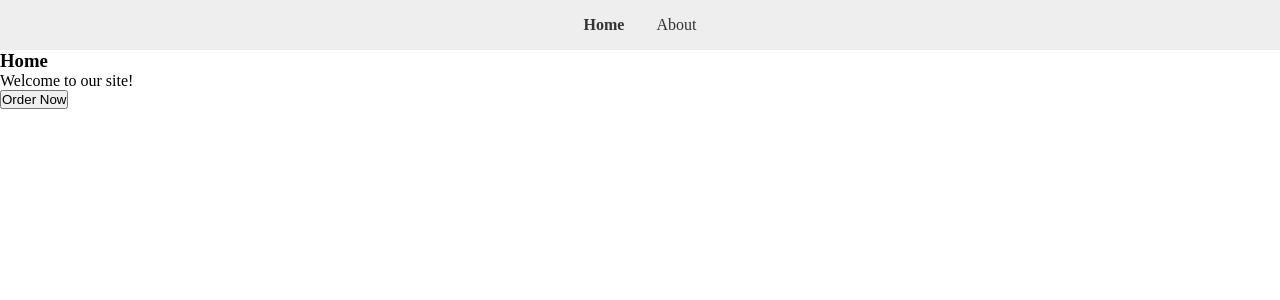
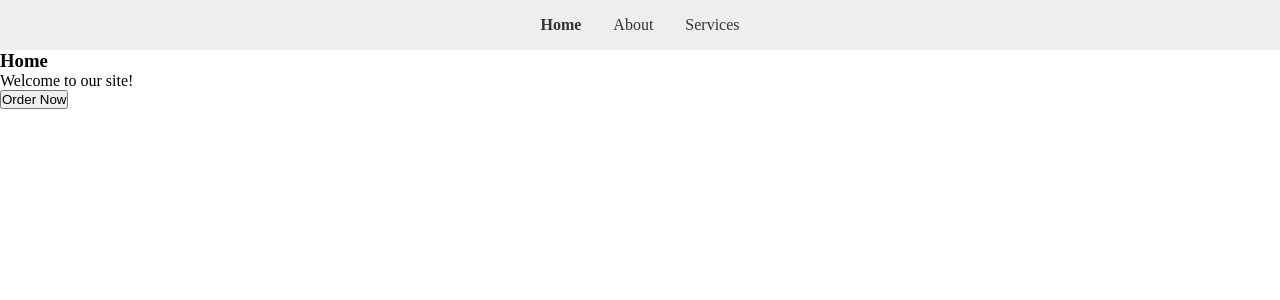
Before and after one commit to brian-ambani/react-projects, a React (Create React App) app in the folder react-website/: page / in a window 1280 px wide. Shown: the top 300 px of the page. Built offline with nearby package versions, Linux system fonts and the light colour scheme.

Commit message:
updated the nav component

```diff
--- a/react-website/src/components/Nav.js
+++ b/react-website/src/components/Nav.js
@@ -5,6 +5,7 @@ export default function Nav() {
     <nav>
       <NavLink to="/">Home</NavLink>
       <NavLink to="about">About</NavLink>
+      <NavLink to="services">Services</NavLink>
     </nav>
   );
 }
```
